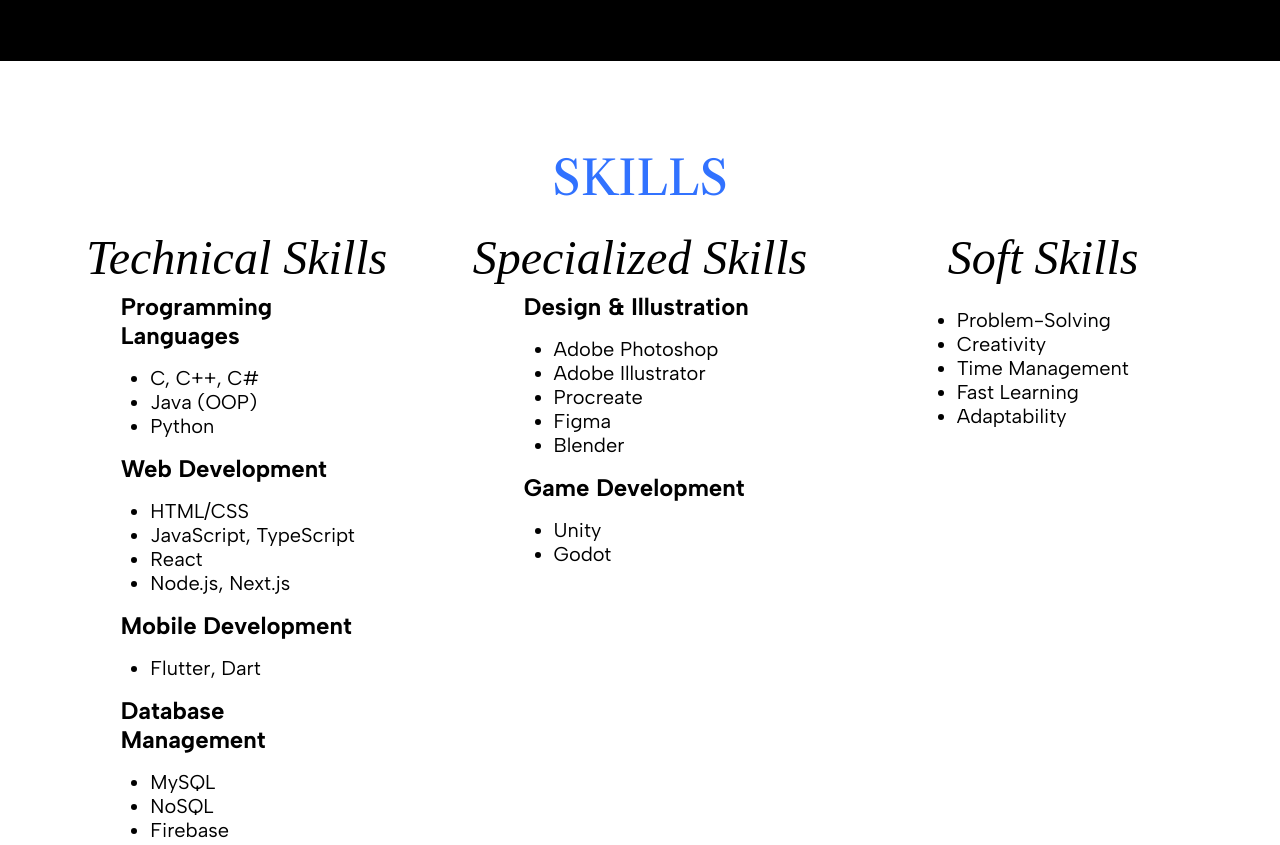
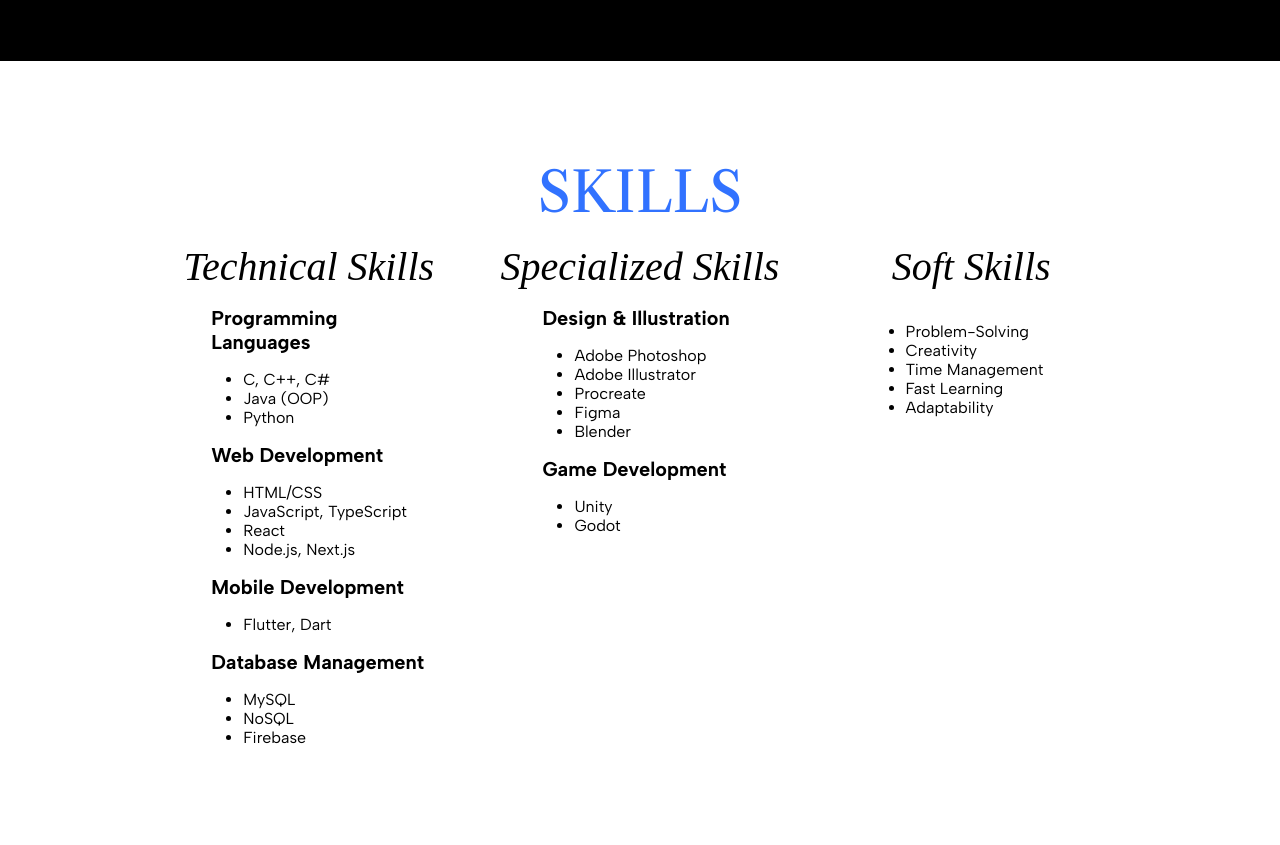
Before and after one commit to NisakornNga/NisakornNga.github.io, a plain HTML site: page index.html in a window 1280 px wide. Shown: the part 1682-2527 px from the top of the page. Drawn offline with nearby package versions, Linux system fonts and the light colour scheme; a web font is replaced by a local one.

Commit message:
Reduce default size of skill

```diff
--- a/main.css
+++ b/main.css
@@ -166,7 +166,13 @@ nav {
 /*Skills section*/
 .skills {
     background-color: white;
-    padding: 5%;
+    margin-left: auto;
+    margin-right: auto;
+    width: 80%;
+    min-height: 100vh;
+    display: flex;
+    flex-direction: column;
+    justify-content: center;
 }
 
 .skills .title-texts{
@@ -174,15 +180,18 @@ nav {
     font-weight: lighter;
     font-style: normal;
     color: #3172FF;
-    margin: 2% 0;
+    margin: 1rem 0;
     text-align: center;
+    font-size: 3.5rem;
 }
 
 .skills-container {
     display: flex;
     flex-wrap: wrap;
-    margin-left: 0%;
-    gap: 5%;
+    margin-left: 0;
+    margin-right: 0;
+    gap: 1.5rem;
+    justify-content: center;
 }
 
 .skills-container .category{
@@ -193,25 +202,25 @@ nav {
     font-family: "Italianno", serif;
     font-style: italic;
     font-weight: lighter;
-    font-size: 6vh;
+    font-size: 2.5rem;
     text-align: center;
 }
 
 .category-section{
-    padding: 2% 10% ;
+    padding: 1rem 2rem;
 }
 
 .category-subsection{
-    margin-left: 8%;
-    font-family: "Albert Sans", sans-serif;
-    font-size: 3vh;
+    margin-left: 1.5rem;
+    font-family: "Albert Sans", sans-serif;
+    font-size: 1.25rem;
 }
 
 li{
     font-family: "Albert Sans", sans-serif;
     font-weight: 400;
-    font-size: 2.5vh;
-    margin-left: 5%;
+    font-size: 1rem;
+    margin-left: 1rem;
 }
 
 
```
